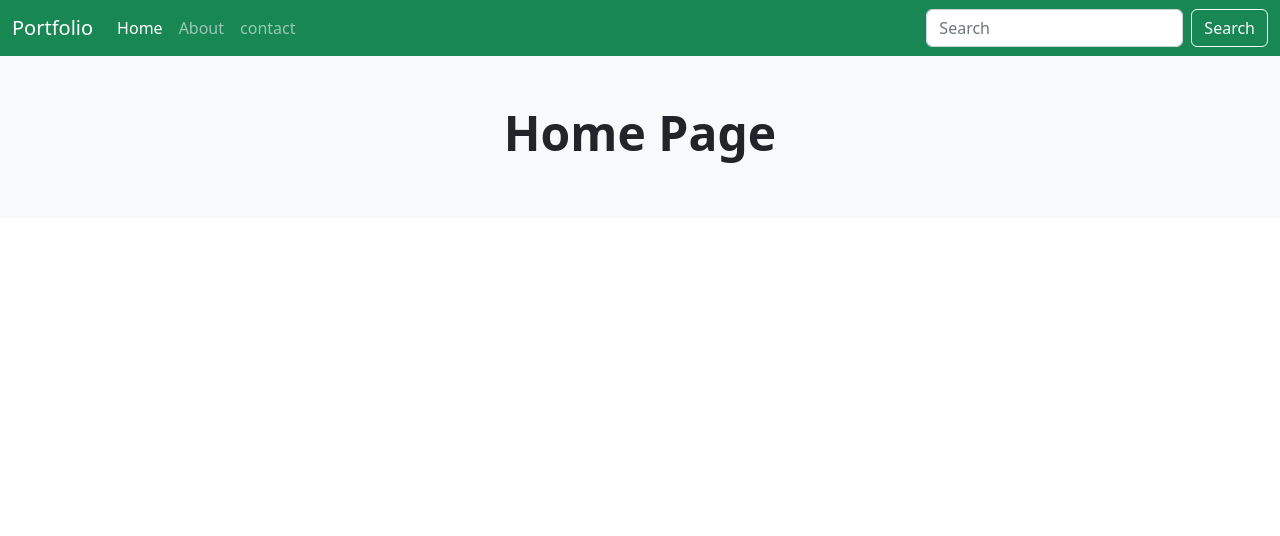
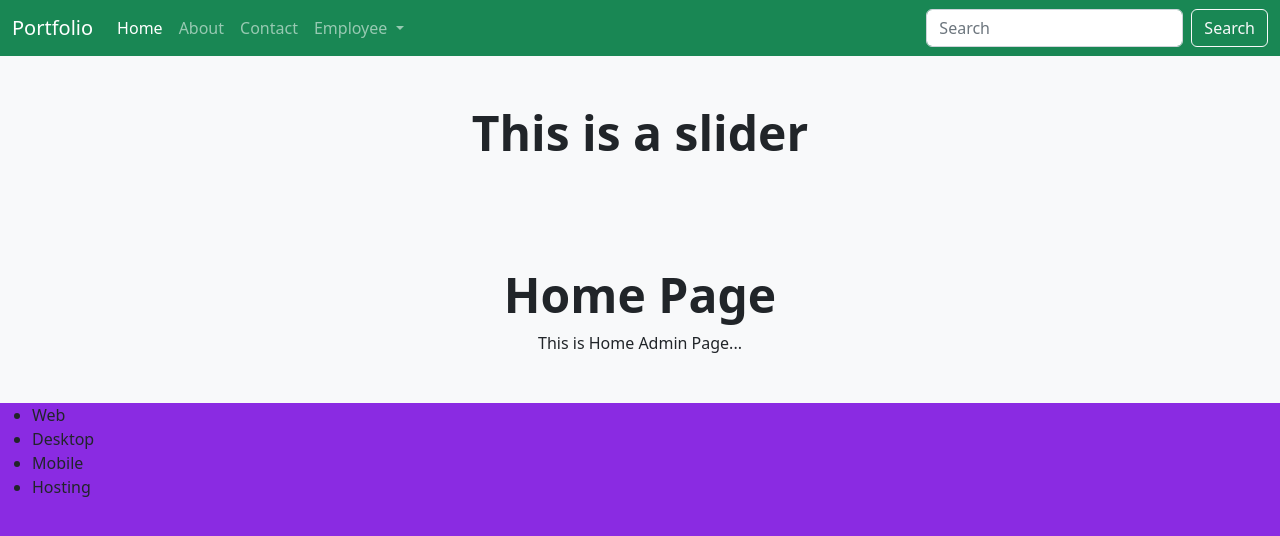
Before and after one commit to mohsaleh80/portfolio, a Django app: page / in a window 1280 px wide. Shown: the top 536 px of the page. Run offline with Django 4.2, Linux system fonts and the light colour scheme.

Commit message:
Static Resourcess

```diff
--- a/employee/urls.py
+++ b/employee/urls.py
@@ -1,13 +1,13 @@
 
-from django.urls import path,include
+from django.urls import path
 from . import views
 
 urlpatterns = [
 
-    path('', views.Home),
-    path('home/', views.Home),
-    path('profile/', views.Profile),
-    path('about/', views.About),
-    path('contact/', views.Contact),
+    path('', views.Home,name="employee.home"),
+    path('home/', views.Home,name="employee.home"),
+    path('profile/', views.Profile,name="employee.profile"),
+    path('about/', views.About,name="employee.about"),
+    path('contact/', views.Contact,name="employee.contact"),
 
 ]
--- a/portfolio/settings.py
+++ b/portfolio/settings.py
@@ -118,6 +118,11 @@ USE_TZ = True
 # https://docs.djangoproject.com/en/4.1/howto/static-files/
 
 STATIC_URL = 'static/'
+STATICFILES_DIRS = [
+    BASE_DIR / "static",
+]
+#for deployment
+STATIC_ROOT =  BASE_DIR / "asset"
 
 # Default primary key field type
 # https://docs.djangoproject.com/en/4.1/ref/settings/#default-auto-field
--- a/portfolio/urls.py
+++ b/portfolio/urls.py
@@ -19,9 +19,9 @@ from . import views
 
 urlpatterns = [
     path('admin/', admin.site.urls),
-    path('', views.Home),
-    path('home/', views.Home),
-    path('about/', views.About),
-    path('contact/', views.Contact),
+    path('', views.Home, name="home"),
+    path('home/', views.Home,name="home"),
+    path('about/', views.About,name="about"),
+    path('contact/', views.Contact,name="contact"),
     path('employee/', include('employee.urls')),
 ]
--- a/portfolio/views.py
+++ b/portfolio/views.py
@@ -4,16 +4,18 @@ from django.http   import HttpResponse
 
 
 def Home(request):
-    #data = "This is Home Admin Page..."
+    data = {"Slogan":"This is Home Admin Page...",
+            "Services":["Web","Desktop","Mobile","Hosting"]
+            }
    # return HttpResponse(data)
-    return render(request,'index.html')
+    return render(request,'index.html',data)
 
 def About(request):
-    #data = "This is About Admin Page..."
+    data = {"Slogan":"This is About Admin Page..."}
     #return HttpResponse(data)
-    return render(request,'about.html')
+    return render(request,'about.html',data)
 
 def Contact(request):
-   # data= "This is Contact Admin Page..."
+    data = {"Slogan":"This is contact Admin Page..."}
    # return HttpResponse(data)
-    return render(request,'contact.html')
+    return render(request,'contact.html',data)
--- /dev/null
+++ b/static/employee/css/style.css
@@ -0,0 +1,3 @@
+body{
+    background-color: blueviolet;
+}
--- a/templates/about.html
+++ b/templates/about.html
@@ -1,11 +1,15 @@
 {% extends 'layout.html' %}
+
+{% block title %}
+ Portfolio About Page
+{% endblock %}
 
 {% block content %}
 
 <!-- Bootstrap 5 jumbotron-->
 <div class="container-fluid py-5 text-center bg-light">
     <h1 class="display-5 fw-bold">About Page</h1>
-
+    {{Slogan}}
   </div>
 
 {% endblock %}
--- a/templates/contact.html
+++ b/templates/contact.html
@@ -1,11 +1,15 @@
 {% extends 'layout.html' %}
+
+{% block title %}
+ Prtfolio Contact Page
+{% endblock %}
 
 {% block content %}
 
 <!-- Bootstrap 5 jumbotron-->
 <div class="container-fluid py-5 text-center bg-light">
     <h1 class="display-5 fw-bold">contact Page</h1>
-
+    {{Slogan}}
   </div>
 
 {% endblock %}
--- a/templates/employee/about.html
+++ b/templates/employee/about.html
@@ -1,11 +1,15 @@
 {% extends '../layout.html' %}
+
+{% block title %}
+ Employee About Page
+{% endblock %}
 
 {% block content %}
 
 <!-- Bootstrap 5 jumbotron-->
 <div class="container-fluid py-5 text-center bg-light">
     <h1 class="display-5 fw-bold">Employee About Page</h1>
-
+    {{Slogan}}
   </div>
 
 
--- a/templates/employee/contact.html
+++ b/templates/employee/contact.html
@@ -1,11 +1,15 @@
 {% extends '../layout.html' %}
+
+{% block title %}
+ Employee Contact Page
+{% endblock %}
 
 {% block content %}
 
 <!-- Bootstrap 5 jumbotron-->
 <div class="container-fluid py-5 text-center bg-light">
     <h1 class="display-5 fw-bold">Employee Contact Page</h1>
-
+    {{Slogan}}
   </div>
 
 
--- a/templates/index.html
+++ b/templates/index.html
@@ -1,12 +1,26 @@
 
 {% extends 'layout.html' %}
 
+{% block title %}
+ Portfolio Home Page
+{% endblock %}
+
 {% block content %}
+
+  {% include './partials/slider.html' %}
 
 <!-- Bootstrap 5 jumbotron-->
 <div class="container-fluid py-5 text-center bg-light">
     <h1 class="display-5 fw-bold">Home Page</h1>
+    {{Slogan}}
+  </div>
 
+  <div>
+    <ul class="list">
+      {% for service in Services %}
+         <li class="list-item">{{service}}</li>
+      {% endfor %}
+    </ul>
   </div>
 
 {% endblock %}
--- a/templates/layout.html
+++ b/templates/layout.html
@@ -1,10 +1,12 @@
 <!doctype html>
+{% load static %}
 <html lang="en">
   <head>
     <meta charset="utf-8">
     <meta name="viewport" content="width=device-width, initial-scale=1">
-    <title>Djano Portfolio</title>
+    <title>{% block title %}Djano Portfolio {% endblock%}</title>
     <link href="https://cdn.jsdelivr.net/npm/bootstrap@5.2.3/dist/css/bootstrap.min.css" rel="stylesheet" integrity="sha384-rbsA2VBKQhggwzxH7pPCaAqO46MgnOM80zW1RWuH61DGLwZJEdK2Kadq2F9CUG65" crossorigin="anonymous">
+    <link href="{%  static 'employee/css/style.css' %}" rel="stylesheet" >
   </head>
   <body>
     <nav class="navbar navbar-expand-lg  navbar-dark bg-success">
@@ -16,13 +18,25 @@
           <div class="collapse navbar-collapse" id="navbarSupportedContent">
             <ul class="navbar-nav me-auto mb-2 mb-lg-0">
               <li class="nav-item">
-                <a class="nav-link active" aria-current="page" href="#">Home</a>
+                <a class="nav-link active" aria-current="page" href="{% url 'home'%}">Home</a>
               </li>
               <li class="nav-item">
-                <a class="nav-link" href="#">About</a>
+                <a class="nav-link" href="{% url 'about'%}">About</a>
               </li>
               <li class="nav-item">
-                <a class="nav-link" href="#">contact</a>
+                <a class="nav-link" href="{% url 'contact'%}">Contact</a>
+              </li>
+
+              <li class="nav-item dropdown ">
+                <a class="nav-link dropdown-toggle" href="{% url 'employee.home'%}" role="button" data-bs-toggle="dropdown" aria-expanded="false">
+                  Employee
+                </a>
+                <ul class="dropdown-menu bg-success ">
+                  <li><a class="dropdown-item text-white" href="{% url 'employee.home'%}">Home</a></li>
+                  <li><a class="dropdown-item text-white" href="{% url 'employee.profile'%}">Profile</a></li>
+                  <li><a class="dropdown-item text-white" href="{% url 'employee.about'%}">About</a></li>
+                  <li><a class="dropdown-item text-white" href="{% url 'employee.contact'%}">Contact</a></li>
+                </ul>
               </li>
 
             </ul>
--- /dev/null
+++ b/templates/partials/slider.html
@@ -0,0 +1,5 @@
+
+<div class="container-fluid py-5 text-center bg-light">
+    <h1 class="display-5 fw-bold">This is a slider</h1>
+
+  </div>
```
Also changed, not shown: employee/views.py (+8 -8 lines), templates/employee/index.html (+6 -1 lines), templates/employee/profile.html (+6 -2 lines), 1 other file.
